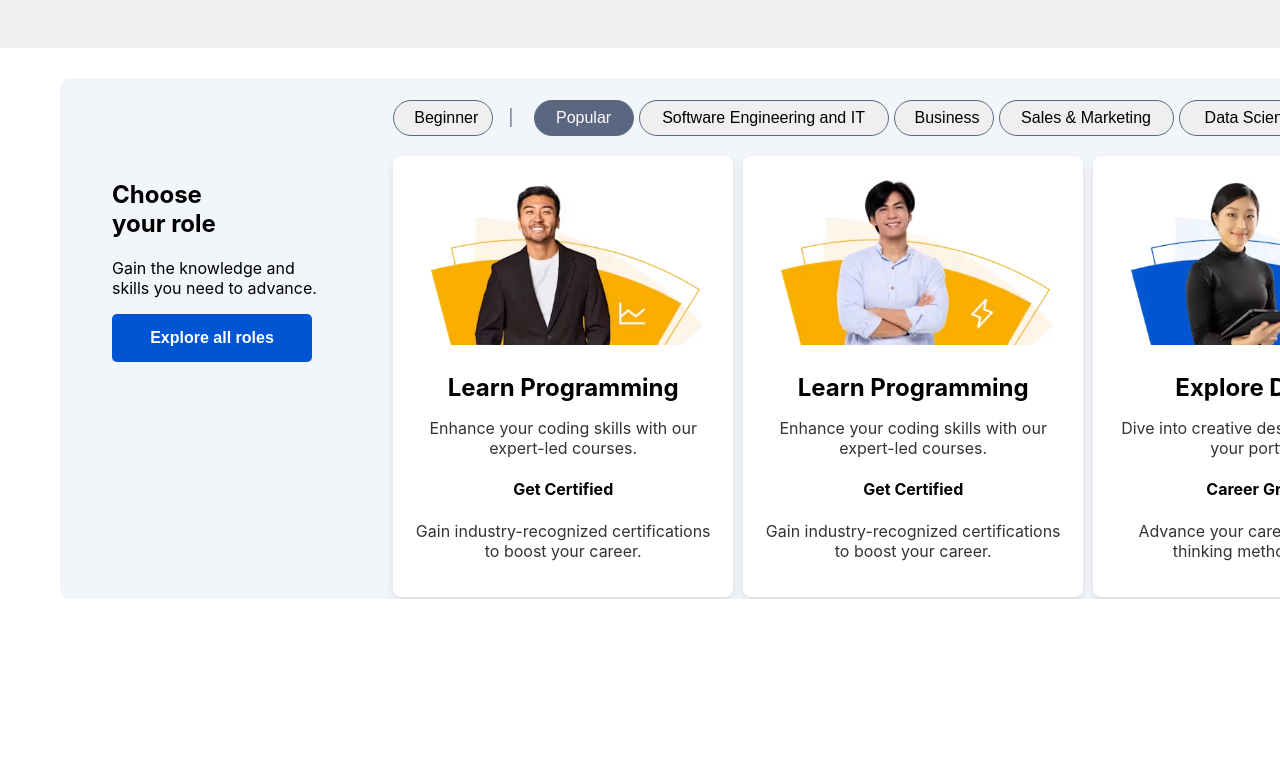
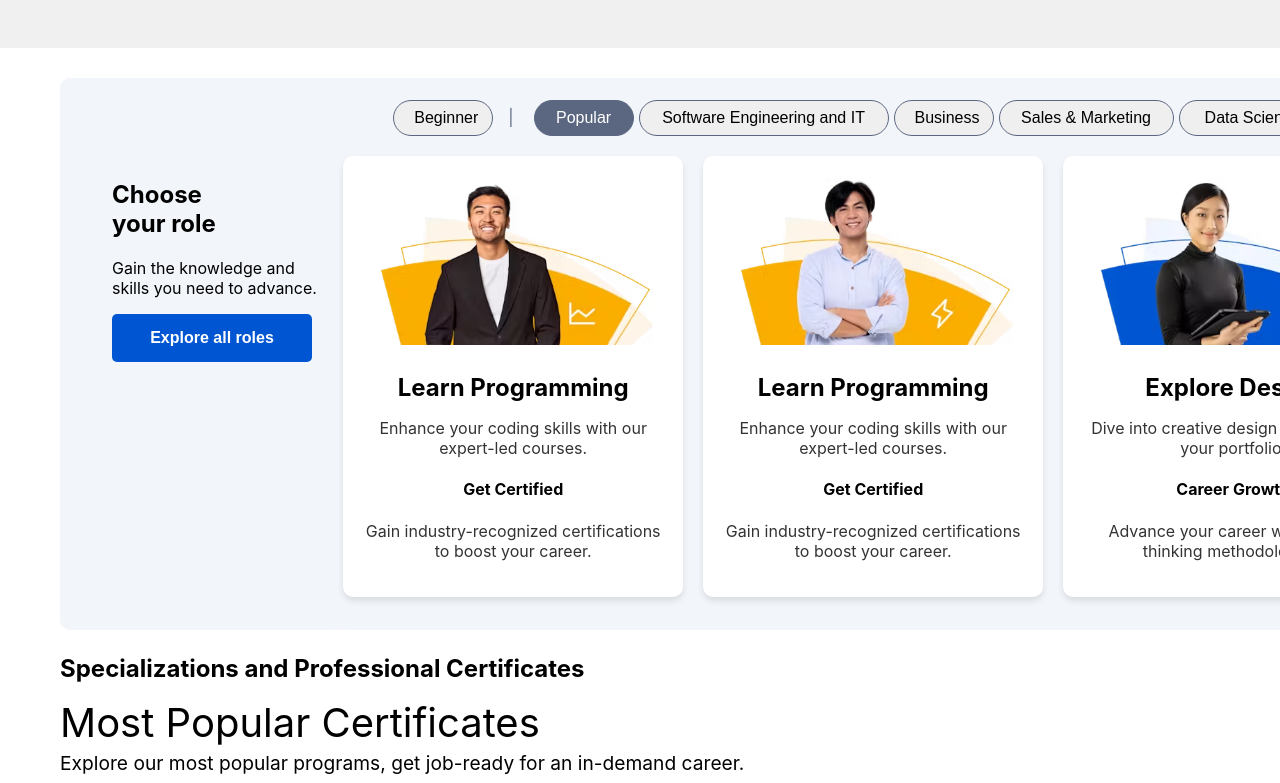
Before and after one commit to adeenazara2002/React-Coursera-landing-page, a React (Create React App) app: page / in a window 1280 px wide. Shown: the part 1112-1895 px from the top of the page. Before the commit the page ends 1711 px from the top, so only its background shows below. Built offline with nearby package versions, Linux system fonts and the light colour scheme.

Commit message:
Main Page

```diff
--- a/src/components/MainPage.css
+++ b/src/components/MainPage.css
@@ -132,9 +132,9 @@
 .blue-section {
   display: flex;
   width: 1400px;
-  height: auto;
+  height: 550px;
   /* background-color: pink; */
-  background-color:#f2f5fa ;
+  background-color: #f2f5fa;
   border: 1px solid #f2f5fa;
   border-radius: 10px;
   margin-top: 30px;
@@ -147,7 +147,7 @@
   height: auto;
   border: 1px solid #f2f5fa;
   border-radius: 10px;
-  background-color:#f2f5fa ;
+  background-color: #f2f5fa;
   /* background-color: aquamarine; */
 }
 
@@ -168,7 +168,7 @@
   width: 80%;
   height: auto;
   /* background-color: plum; */
-  background-color:#f2f5fa ;
+  background-color: #f2f5fa;
   border: 1px solid #f2f5fa;
   border-radius: 10px;
 }
@@ -260,14 +260,6 @@
   color: #5b6780;
 }
 
-.cards-section {
-  display: flex;
-  flex-direction: row;
-  gap: 10px;
-  margin-top: 20px;
-  margin-left: 50px;
-}
-
 .card {
   width: 100%;
   max-width: 300px;
@@ -276,6 +268,29 @@
   box-shadow: 0 4px 8px rgba(0, 0, 0, 0.1);
   padding: 20px;
   text-align: center;
+}
+
+/* Cards Section */
+.cards-section {
+  display: flex;
+  flex-direction: row;
+  gap: 20px;
+  margin-top: 20px;
+}
+
+/* Card Styling */
+.cards-section .card {
+  background-color: #fff;
+  border-radius: 10px;
+  padding: 20px;
+  box-shadow: 0 4px 6px rgba(0, 0, 0, 0.1);
+  transition: transform 0.3s ease, box-shadow 0.3s ease;
+}
+
+/* Hover Effect */
+.cards-section .card:hover {
+  transform: translateY(-10px);
+  box-shadow: 0 10px 15px rgba(0, 0, 0, 0.2);
 }
 
 .card img {
@@ -293,3 +308,22 @@
   font-size: 1rem;
   color: #333;
 }
+
+/* styling section */
+.spec{
+  margin-left: 60px;
+  font-size: 1.5rem;
+  font-weight: bold;
+}
+
+.most{
+  margin-left: 60px;
+  font-size: 2.5rem;
+  line-height: 0%;
+}
+
+.explore{
+  margin-left: 60px;
+  font-size: 1.2rem;
+  line-height: 0%;
+}
--- a/src/components/mainPage.js
+++ b/src/components/mainPage.js
@@ -67,10 +67,14 @@ const MainBody = () => {
       <div className="blue-section">
         <div className="leftsection">
           <h2 className="choose">
-      Choose<br />your role
+            Choose
+            <br />
+            your role
           </h2>
           <p className="chooseText">
-      Gain the knowledge and<br />skills you need to advance.
+            Gain the knowledge and
+            <br />
+            skills you need to advance.
           </p>
           <button className="joinBtn">Explore all roles</button>
         </div>
@@ -109,8 +113,11 @@ const MainBody = () => {
           </div>
         </div>
       </div>
-
-
+      <div class='text-section'>
+        <p class='spec'>Specializations and Professional Certificates</p>
+        <p class='most'>Most Popular Certificates</p>
+        <p class='explore'>Explore our most popular programs, get job-ready for an in-demand career.</p>
+      </div>
     </div>
   );
 };
```
Lines whose indentation alone changed are shown as unchanged.
